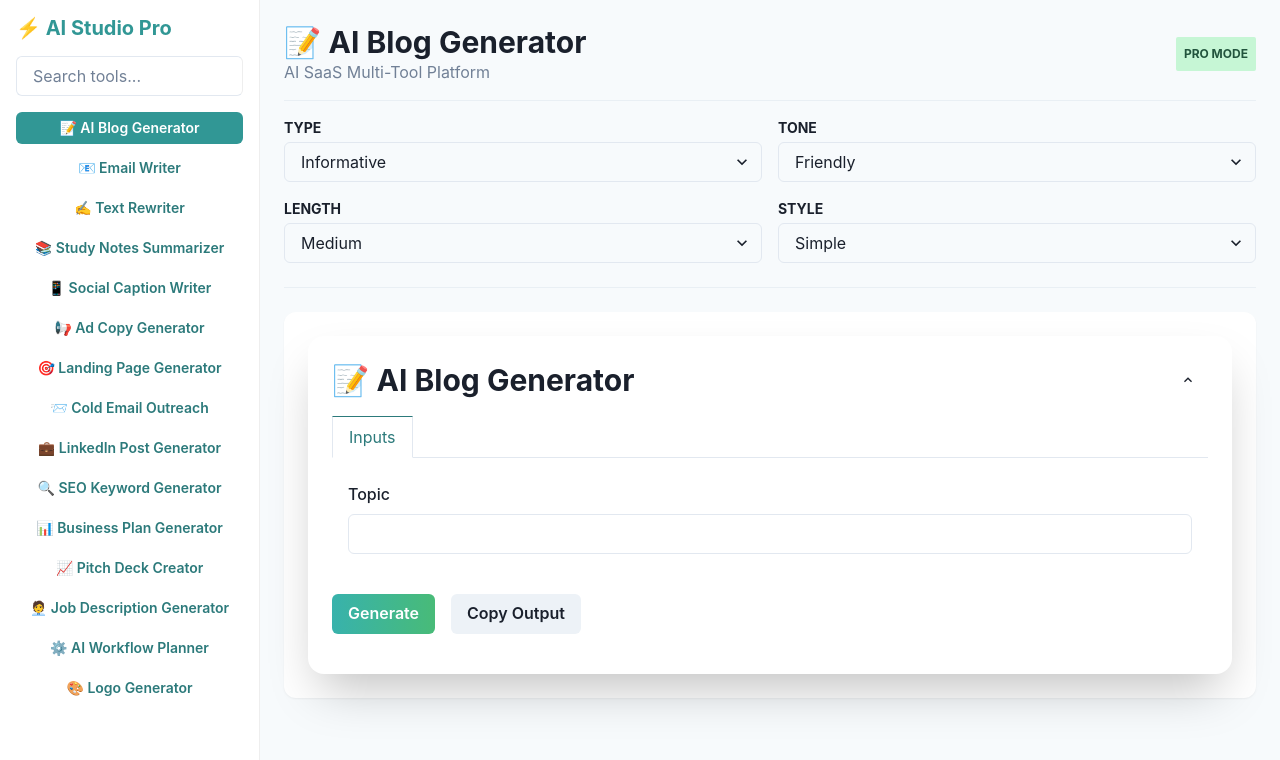
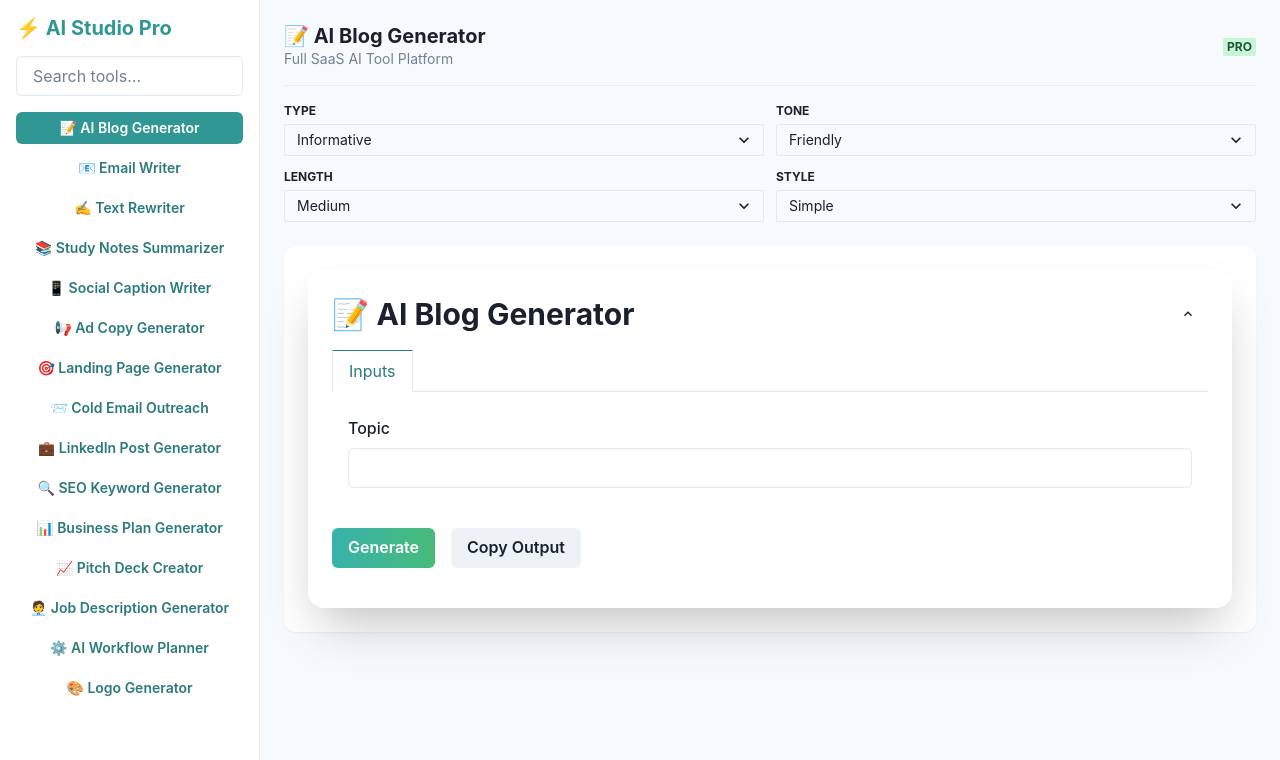
Before and after one commit to bilalali2010/new-multi-tool-suite, a Next.js app: page / in a window 1280 px wide. Shown: the top 760 px of the page. Built offline with nearby package versions, Linux system fonts and the light colour scheme.

Commit message:
Refactor tools and sidebar layout in page.jsx

```diff
--- a/app/page.jsx
+++ b/app/page.jsx
@@ -13,128 +13,118 @@ import {
   Button,
   Badge,
   Select,
+  IconButton,
+  Drawer,
+  DrawerBody,
+  DrawerOverlay,
+  DrawerContent,
+  useDisclosure,
   Divider,
 } from "@chakra-ui/react";
+import { HamburgerIcon } from "@chakra-ui/icons";
 
-// ============================
-// 🚀 FULL TOOL SUITE (HIGH DEMAND + CORE)
-// ============================
+// ==============================
+// 🚀 ALL HIGH-DEMAND AI TOOLS
+// ==============================
 const tools = {
-
-  // ================= WRITING =================
+  // ===== WRITING =====
   blog: {
     title: "📝 AI Blog Generator",
-    category: "Writing",
     fields: [{ label: "Topic", name: "topic", type: "text" }],
     basePrompt: "Write a high-quality blog about {{topic}}",
   },
 
   email: {
     title: "📧 Email Writer",
-    category: "Writing",
     fields: [{ label: "Purpose", name: "purpose", type: "text" }],
     basePrompt: "Write a professional email for {{purpose}}",
   },
 
   rewriter: {
     title: "✍️ Text Rewriter",
-    category: "Writing",
     fields: [{ label: "Text", name: "text", type: "textarea" }],
     basePrompt: "Rewrite this text: {{text}}",
   },
 
   notes: {
     title: "📚 Study Notes Summarizer",
-    category: "Education",
     fields: [{ label: "Text", name: "text", type: "textarea" }],
     basePrompt: "Summarize and simplify: {{text}}",
   },
 
-  // ================= MARKETING =================
+  // ===== MARKETING =====
   caption: {
     title: "📱 Social Caption Writer",
-    category: "Marketing",
     fields: [{ label: "Post", name: "description", type: "text" }],
     basePrompt: "Write viral captions for {{description}}",
   },
 
   adcopy: {
     title: "📢 Ad Copy Generator",
-    category: "Marketing",
     fields: [{ label: "Product", name: "product", type: "text" }],
     basePrompt: "Write high-converting ad copy for {{product}}",
   },
 
   landing: {
     title: "🎯 Landing Page Generator",
-    category: "Marketing",
     fields: [{ label: "Product", name: "product", type: "text" }],
     basePrompt: "Create landing page copy for {{product}}",
   },
 
   coldemail: {
     title: "📨 Cold Email Outreach",
-    category: "Marketing",
     fields: [{ label: "Offer", name: "offer", type: "text" }],
     basePrompt: "Write cold outreach email for {{offer}}",
   },
 
   linkedin: {
     title: "💼 LinkedIn Post Generator",
-    category: "Marketing",
     fields: [{ label: "Topic", name: "topic", type: "text" }],
     basePrompt: "Write viral LinkedIn post about {{topic}}",
   },
 
   seo: {
     title: "🔍 SEO Keyword Generator",
-    category: "SEO",
     fields: [{ label: "Topic", name: "topic", type: "text" }],
     basePrompt: "Generate SEO keywords for {{topic}}",
   },
 
-  // ================= BUSINESS =================
+  // ===== BUSINESS =====
   businessplan: {
     title: "📊 Business Plan Generator",
-    category: "Business",
     fields: [{ label: "Idea", name: "idea", type: "text" }],
     basePrompt: "Create business plan for {{idea}}",
   },
 
   pitchdeck: {
     title: "📈 Pitch Deck Creator",
-    category: "Business",
     fields: [{ label: "Startup", name: "startup", type: "text" }],
-    basePrompt: "Create pitch deck for {{startup}}",
+    basePrompt: "Create startup pitch deck for {{startup}}",
   },
 
   jobdesc: {
     title: "🧑‍💼 Job Description Generator",
-    category: "HR",
     fields: [{ label: "Role", name: "role", type: "text" }],
     basePrompt: "Write job description for {{role}}",
   },
 
-  // ================= PRODUCTIVITY =================
   workflow: {
     title: "⚙️ AI Workflow Planner",
-    category: "Automation",
     fields: [{ label: "Task", name: "task", type: "text" }],
     basePrompt: "Break task into automation steps: {{task}}",
   },
 
-  // ================= CREATIVE =================
+  // ===== DESIGN =====
   logo: {
     title: "🎨 Logo Generator",
-    category: "Design",
     fields: [{ label: "Brand", name: "brandName", type: "text" }],
     basePrompt: "Create logo ideas for {{brandName}}",
   },
 };
 
-// ============================
-// 🚀 UNIVERSAL AI CONTROLS
-// ============================
+// ==============================
+// ⚙️ UNIVERSAL CONTROLS
+// ==============================
 const controlOptions = {
   type: ["Informative", "Creative", "Persuasive", "Professional"],
   tone: ["Friendly", "Formal", "Funny", "Sales", "Neutral"],
@@ -153,35 +143,61 @@ export default function Home() {
     style: "Simple",
   });
 
+  const { isOpen, onOpen, onClose } = useDisclosure();
+
   const currentTool = tools[selectedTool];
 
-  // ============================
-  // 🚀 PROMPT ENGINE (CORE LOGIC)
-  // ============================
-  const buildPrompt = (tool) => {
-    return `
-AI SYSTEM INSTRUCTIONS:
+  // ==============================
+  // 🚀 PROMPT ENGINE
+  // ==============================
+  const buildPrompt = (tool) => `
+AI SYSTEM SETTINGS:
 - Type: ${controls.type}
 - Tone: ${controls.tone}
 - Length: ${controls.length}
 - Style: ${controls.style}
 
-Follow strictly and generate high-quality output.
-
 TASK:
 ${tool.basePrompt}
 `;
-  };
+
+  // ==============================
+  // SIDEBAR COMPONENT
+  // ==============================
+  const Sidebar = () => (
+    <VStack spacing={2} align="stretch">
+      {Object.keys(tools).map((key) => (
+        <Button
+          key={key}
+          size="sm"
+          variant={selectedTool === key ? "solid" : "ghost"}
+          colorScheme="teal"
+          onClick={() => {
+            setSelectedTool(key);
+            onClose();
+          }}
+        >
+          {tools[key].title}
+        </Button>
+      ))}
+    </VStack>
+  );
 
   const filteredTools = Object.entries(tools).filter(([_, tool]) =>
     tool.title.toLowerCase().includes(search.toLowerCase())
   );
 
   return (
-    <Flex h="100vh" bg="gray.50">
+    <Flex minH="100vh" bg="gray.50">
 
-      {/* ================= SIDEBAR ================= */}
-      <Box w="260px" bg="white" borderRight="1px solid #eee" p={4}>
+      {/* ================= DESKTOP SIDEBAR ================= */}
+      <Box
+        display={{ base: "none", md: "block" }}
+        w="260px"
+        bg="white"
+        borderRight="1px solid #eee"
+        p={4}
+      >
         <Heading size="md" color="teal.500" mb={4}>
           ⚡ AI Studio Pro
         </Heading>
@@ -193,51 +209,64 @@ ${tool.basePrompt}
           onChange={(e) => setSearch(e.target.value)}
         />
 
-        <VStack spacing={2} align="stretch">
-          {filteredTools.map(([key, tool]) => (
-            <Button
-              key={key}
-              size="sm"
-              variant={selectedTool === key ? "solid" : "ghost"}
-              colorScheme="teal"
-              onClick={() => setSelectedTool(key)}
-            >
-              {tool.title}
-            </Button>
-          ))}
-        </VStack>
+        <Sidebar />
       </Box>
 
-      {/* ================= MAIN ================= */}
-      <Box flex="1" p={6} overflowY="auto">
+      {/* ================= MOBILE HEADER ================= */}
+      <Flex
+        display={{ base: "flex", md: "none" }}
+        p={4}
+        bg="white"
+        borderBottom="1px solid #eee"
+        justify="space-between"
+        align="center"
+      >
+        <Heading size="sm" color="teal.500">
+          ⚡ AI Studio
+        </Heading>
+
+        <IconButton icon={<HamburgerIcon />} onClick={onOpen} />
+      </Flex>
+
+      {/* ================= MOBILE DRAWER ================= */}
+      <Drawer isOpen={isOpen} placement="left" onClose={onClose}>
+        <DrawerOverlay />
+        <DrawerContent>
+          <DrawerBody mt={6}>
+            <Sidebar />
+          </DrawerBody>
+        </DrawerContent>
+      </Drawer>
+
+      {/* ================= MAIN AREA ================= */}
+      <Box flex="1" p={{ base: 4, md: 6 }}>
 
         {/* HEADER */}
         <Flex justify="space-between" align="center" mb={4}>
           <Box>
-            <Heading size="lg">
+            <Heading size="md">
               {currentTool.title}
             </Heading>
-            <Text color="gray.500">
-              AI SaaS Multi-Tool Platform
+            <Text fontSize="sm" color="gray.500">
+              Full SaaS AI Tool Platform
             </Text>
           </Box>
 
-          <Badge colorScheme="green" p={2}>
-            PRO MODE
-          </Badge>
+          <Badge colorScheme="green">PRO</Badge>
         </Flex>
 
         <Divider mb={4} />
 
-        {/* ================= UNIVERSAL CONTROLS ================= */}
-        <SimpleGrid columns={2} spacing={4} mb={6}>
+        {/* ================= CONTROLS ================= */}
+        <SimpleGrid columns={{ base: 1, md: 2 }} spacing={3} mb={6}>
           {Object.keys(controlOptions).map((key) => (
             <Box key={key}>
-              <Text fontSize="sm" fontWeight="bold" mb={1}>
+              <Text fontSize="xs" fontWeight="bold" mb={1}>
                 {key.toUpperCase()}
               </Text>
 
               <Select
+                size="sm"
                 value={controls[key]}
                 onChange={(e) =>
                   setControls({ ...controls, [key]: e.target.value })
@@ -253,10 +282,13 @@ ${tool.basePrompt}
           ))}
         </SimpleGrid>
 
-        <Divider mb={6} />
-
-        {/* ================= TOOL UI ================= */}
-        <Box bg="white" p={6} borderRadius="xl" boxShadow="sm">
+        {/* ================= TOOL ================= */}
+        <Box
+          bg="white"
+          p={{ base: 4, md: 6 }}
+          borderRadius="xl"
+          boxShadow="sm"
+        >
           <ToolUI
             title={currentTool.title}
             fields={currentTool.fields}
```
